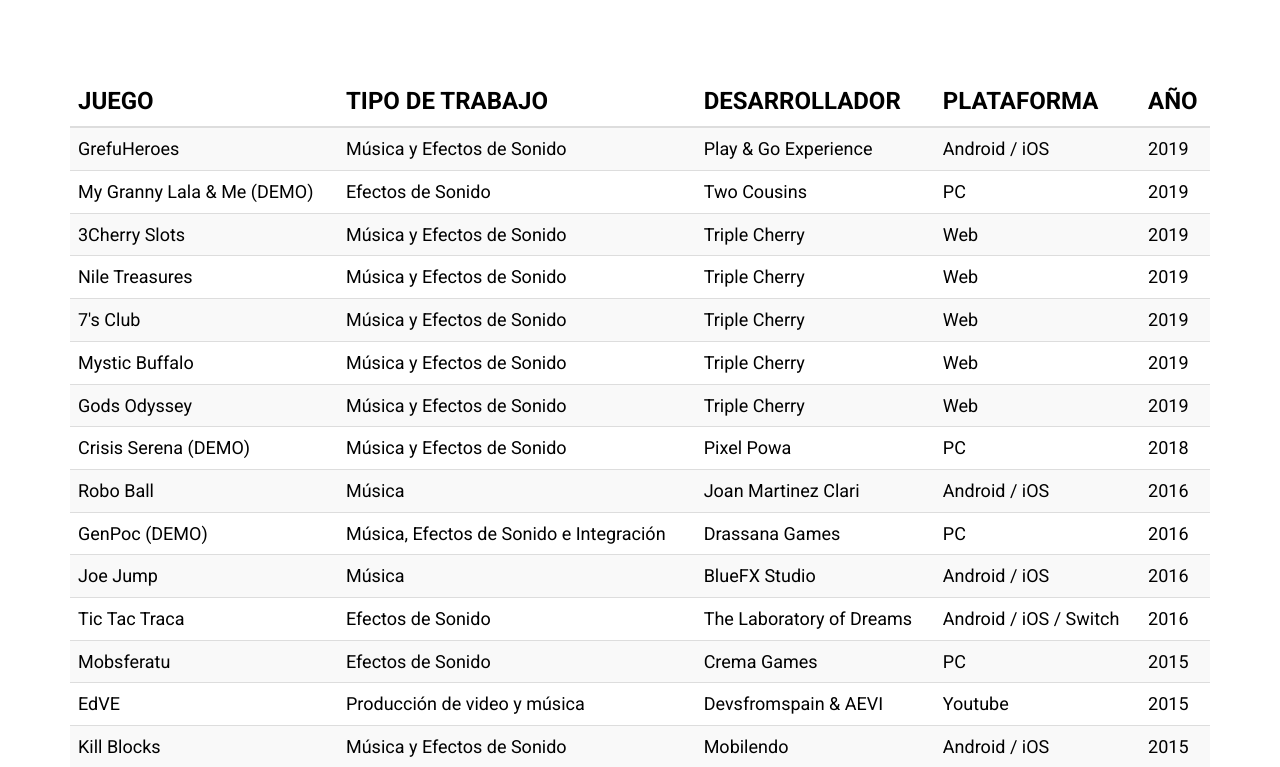
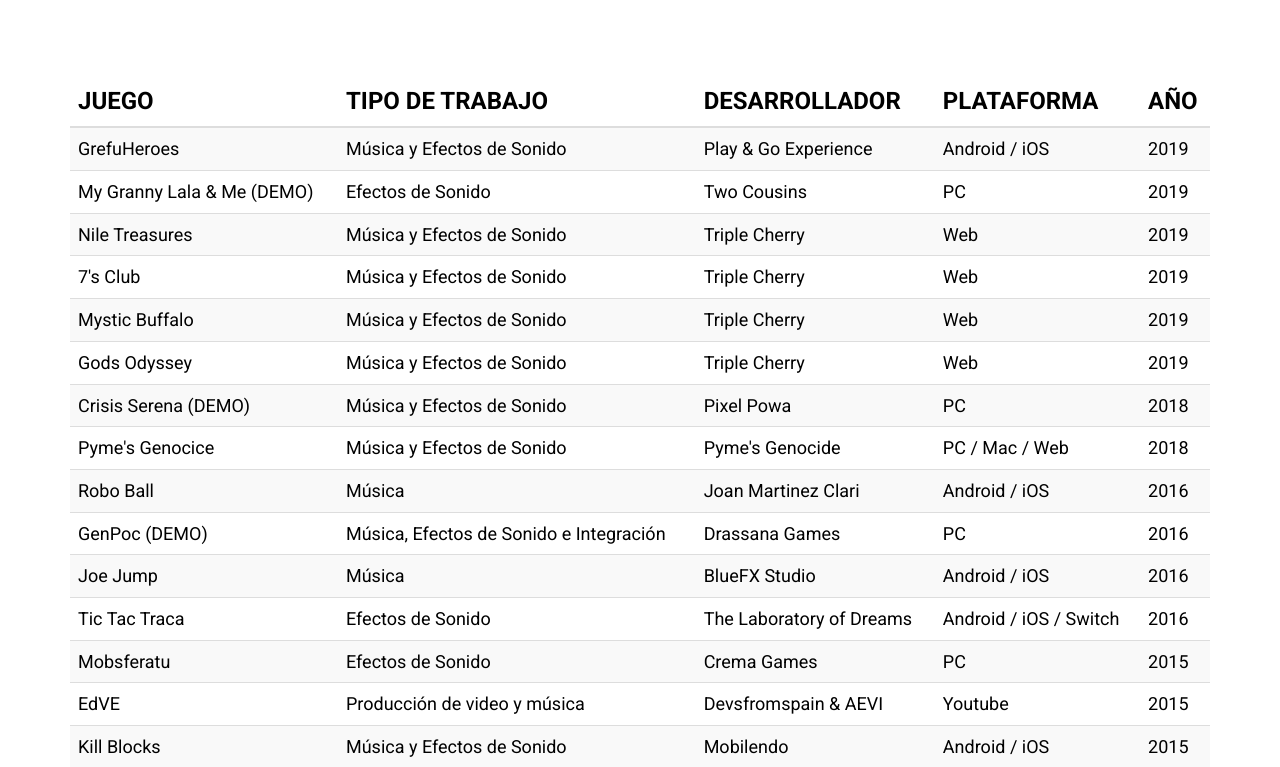
Before and after one commit to andreu55/groovelstudio, a PHP site: page / in a window 1280 px wide. Shown: the part 2908-3675 px from the top of the page. Run offline with PHP 8.4, Linux system fonts and the light colour scheme.

Commit message:
Ajustes tabla

```diff
--- a/index.php
+++ b/index.php
@@ -106,8 +106,8 @@
     ],[
       'src' => 'images/destacados/3Cherry.png',
       'ano' => '2019',
-      'alt' => '3Cherry Slots',
-      'titulo' => '3Cherry Slots',
+      'alt' => 'Triple Cherry Slots',
+      'titulo' => 'Triple Cherry Slots',
       'desarrollador' => 'Triple Cherry',
       'detalles' => 'Música y Efectos de Sonido',
       'link' => 'https://3cherry.com/',
@@ -133,12 +133,6 @@
       'Efectos de Sonido',
       'Two Cousins',
       'PC',
-      '2019'
-    ],[
-      '3Cherry Slots',
-      'Música y Efectos de Sonido',
-      'Triple Cherry',
-      'Web',
       '2019'
     ],[
       'Nile Treasures',
@@ -169,6 +163,12 @@
       'Música y Efectos de Sonido',
       'Pixel Powa',
       'PC',
+      '2018'
+    ],[
+      "Pyme's Genocice",
+      'Música y Efectos de Sonido',
+      "Pyme's Genocide",
+      'PC / Mac / Web',
       '2018'
     ],[
       'Robo Ball',
```
Also changed, not shown: index_en.php (+8 -8 lines).
